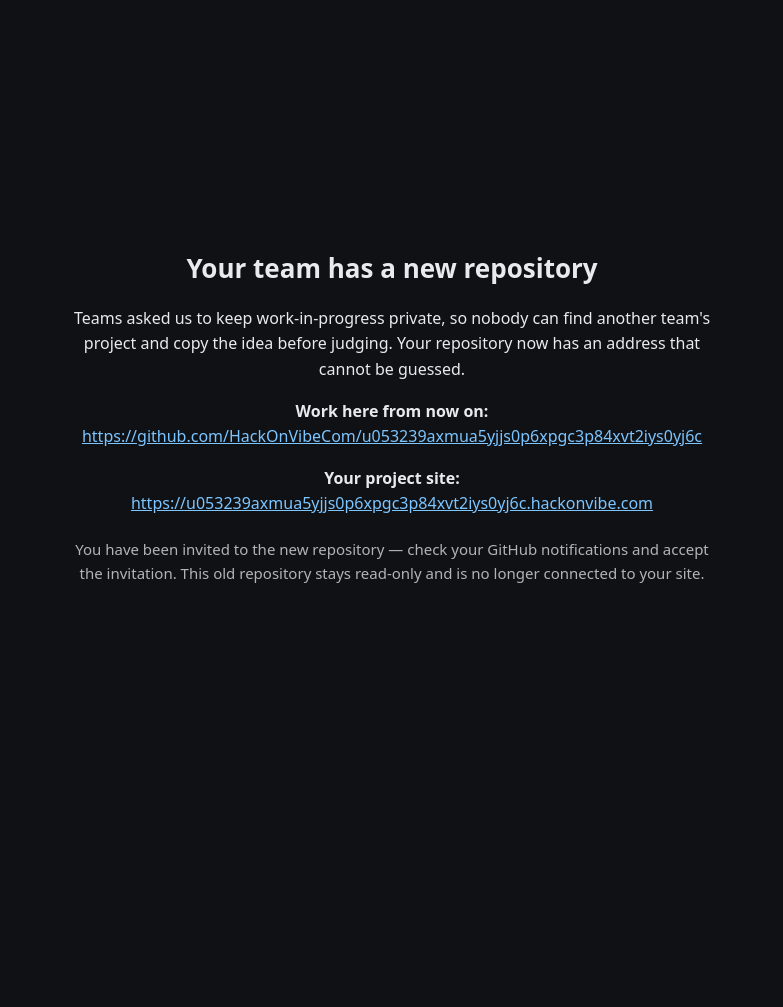
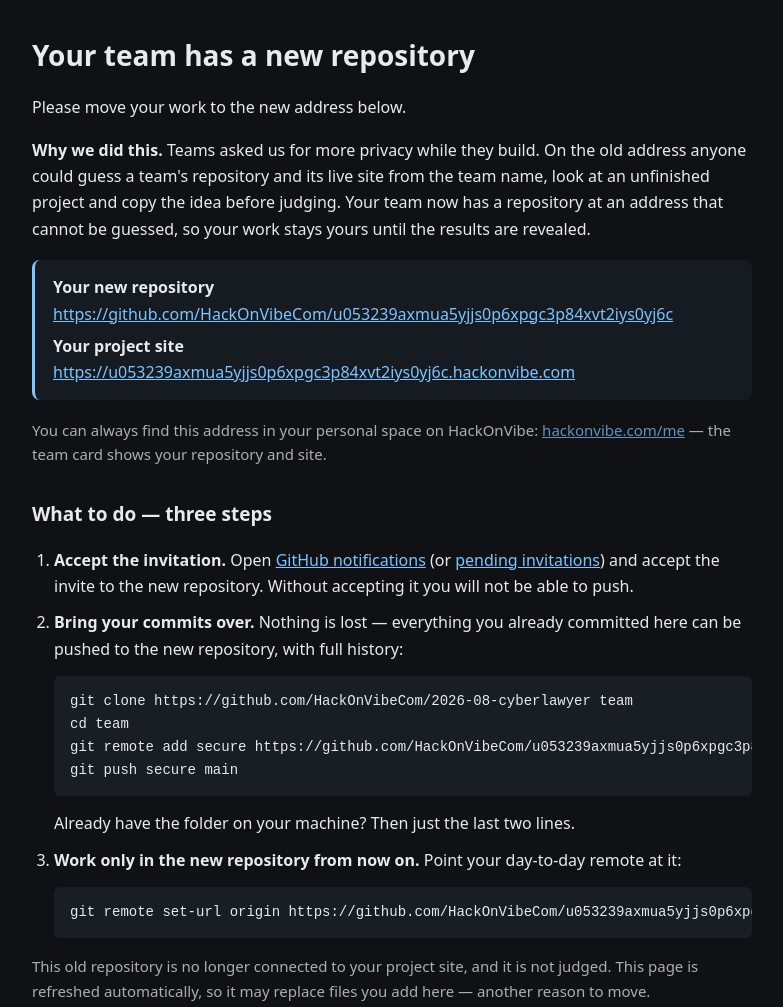
Before and after one commit to HackOnVibeCom/2026-08-cyberlawyer, a plain HTML site: page index.html in a window 1280 px wide. Shown: the whole page, without its empty margins (248-1031 px from the left). Before the commit the page ends 848 px from the top, so only its background shows below. Drawn offline with Linux system fonts and the light colour scheme.

Commit message:
notice: this team repository moved to a private address

```diff
--- a/index.html
+++ b/index.html
@@ -1,21 +1,54 @@
 <!doctype html>
 <html lang="en"><head><meta charset="utf-8" />
 <meta name="viewport" content="width=device-width, initial-scale=1" />
-<title>This team repository has moved</title>
+<title>Your team repository has moved — HackOnVibe</title>
 <style>
-  body { margin:0; min-height:100vh; display:grid; place-items:center; background:#0f1115; color:#e8eaed;
-         font:16px/1.6 system-ui,-apple-system,Segoe UI,Roboto,sans-serif; padding:24px; }
-  .card { max-width:640px; text-align:center; }
-  h1 { font-size:26px; margin:0 0 16px; }
+  body { margin:0; background:#0f1115; color:#e8eaed; padding:32px 20px;
+         font:16px/1.65 system-ui,-apple-system,Segoe UI,Roboto,sans-serif; }
+  .card { max-width:720px; margin:0 auto; }
+  h1 { font-size:28px; margin:0 0 8px; }
+  h2 { font-size:19px; margin:32px 0 10px; }
   a { color:#7cc5ff; word-break:break-all; }
-  .why { opacity:.75; font-size:15px; margin-top:20px; }
+  code, pre { background:#191d24; border-radius:6px; }
+  code { padding:2px 6px; font-size:14px; }
+  pre { padding:14px 16px; overflow-x:auto; font-size:14px; }
+  ol { padding-left:22px; } li { margin:10px 0; }
+  .box { background:#161a21; border-left:3px solid #7cc5ff; padding:14px 18px; border-radius:8px; margin:18px 0; }
+  .muted { opacity:.72; font-size:15px; }
 </style></head>
 <body><div class="card">
   <h1>Your team has a new repository</h1>
-  <p>Teams asked us to keep work-in-progress private, so nobody can find another team's project and copy
-     the idea before judging. Your repository now has an address that cannot be guessed.</p>
-  <p><strong>Work here from now on:</strong><br /><a href="https://github.com/HackOnVibeCom/u053239axmua5yjjs0p6xpgc3p84xvt2iys0yj6c">https://github.com/HackOnVibeCom/u053239axmua5yjjs0p6xpgc3p84xvt2iys0yj6c</a></p>
-  <p><strong>Your project site:</strong><br /><a href="https://u053239axmua5yjjs0p6xpgc3p84xvt2iys0yj6c.hackonvibe.com">https://u053239axmua5yjjs0p6xpgc3p84xvt2iys0yj6c.hackonvibe.com</a></p>
-  <p class="why">You have been invited to the new repository — check your GitHub notifications and accept
-     the invitation. This old repository stays read-only and is no longer connected to your site.</p>
+  <p>Please move your work to the new address below.</p>
+
+  <p><strong>Why we did this.</strong> Teams asked us for more privacy while they build. On the old address
+     anyone could guess a team's repository and its live site from the team name, look at an unfinished
+     project and copy the idea before judging. Your team now has a repository at an address that cannot be
+     guessed, so your work stays yours until the results are revealed.</p>
+
+  <div class="box">
+    <p style="margin:0 0 6px"><strong>Your new repository</strong><br /><a href="https://github.com/HackOnVibeCom/u053239axmua5yjjs0p6xpgc3p84xvt2iys0yj6c">https://github.com/HackOnVibeCom/u053239axmua5yjjs0p6xpgc3p84xvt2iys0yj6c</a></p>
+    <p style="margin:0"><strong>Your project site</strong><br /><a href="https://u053239axmua5yjjs0p6xpgc3p84xvt2iys0yj6c.hackonvibe.com">https://u053239axmua5yjjs0p6xpgc3p84xvt2iys0yj6c.hackonvibe.com</a></p>
+  </div>
+
+  <p class="muted">You can always find this address in your personal space on HackOnVibe:
+     <a href="https://hackonvibe.com/me">hackonvibe.com/me</a> — the team card shows your repository and site.</p>
+
+  <h2>What to do — three steps</h2>
+  <ol>
+    <li><strong>Accept the invitation.</strong> Open <a href="https://github.com/notifications">GitHub notifications</a>
+        (or <a href="https://github.com/settings/repositories">pending invitations</a>) and accept the invite to the
+        new repository. Without accepting it you will not be able to push.</li>
+    <li><strong>Bring your commits over.</strong> Nothing is lost — everything you already committed here can be
+        pushed to the new repository, with full history:
+      <pre>git clone https://github.com/HackOnVibeCom/2026-08-cyberlawyer team
+cd team
+git remote add secure https://github.com/HackOnVibeCom/u053239axmua5yjjs0p6xpgc3p84xvt2iys0yj6c
+git push secure main</pre>
+      Already have the folder on your machine? Then just the last two lines.</li>
+    <li><strong>Work only in the new repository from now on.</strong> Point your day-to-day remote at it:
+      <pre>git remote set-url origin https://github.com/HackOnVibeCom/u053239axmua5yjjs0p6xpgc3p84xvt2iys0yj6c</pre></li>
+  </ol>
+
+  <p class="muted">This old repository is no longer connected to your project site, and it is not judged.
+     This page is refreshed automatically, so it may replace files you add here — another reason to move.</p>
 </div></body></html>
```
